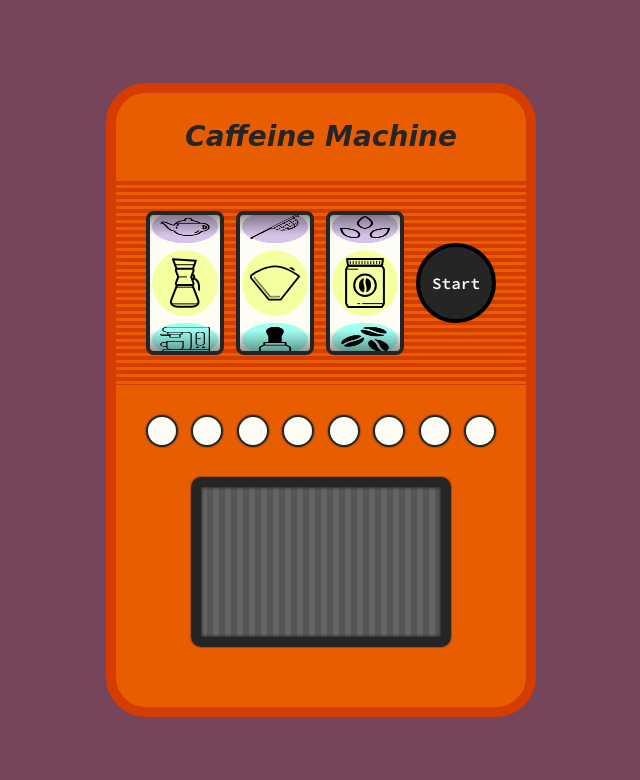
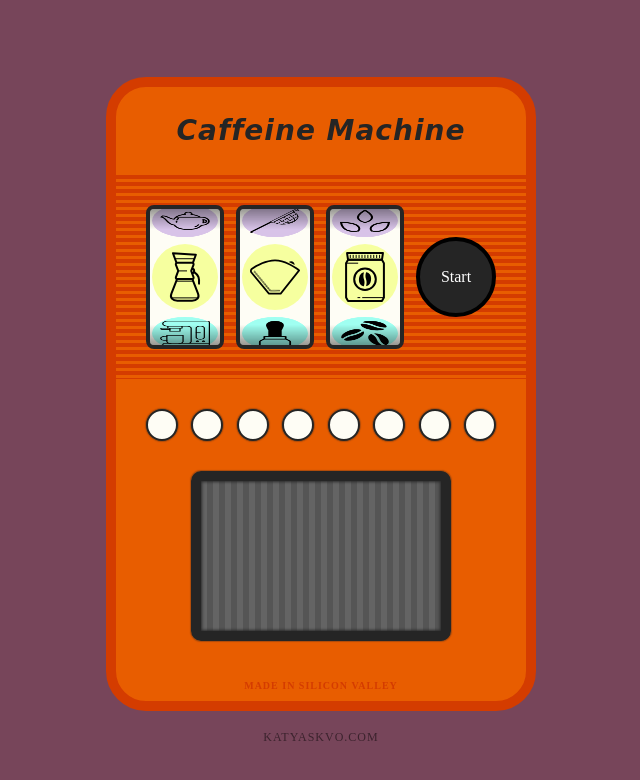
Before and after one commit to katyaskvo/cafeine_machine, a plain HTML site: page index.html in a window 1280 px wide. Shown: the whole page, without its empty margins (319-959 px from the left). Drawn offline with nearby package versions, Linux system fonts and the light colour scheme; a web font is replaced by a local one.

Commit message:
add contact info and made in

```diff
--- a/index.html
+++ b/index.html
@@ -60,7 +60,9 @@
 					<img id="tea" src="img/tea.svg" />
 					<img id="coffee" src="img/coffee.svg" />
 				</div>
+				<div class="made-in">Made in Silicon Valley</div>
 			</div>
+			<div class="contact-info"><a href="http://katyaskvo.com">katyaskvo.com</a></div>
 		</div>
 
 
--- a/js/script.js
+++ b/js/script.js
@@ -12,12 +12,8 @@ const ESPRESSO = -2;
 
 var reelRotations = [];
 var cssRotationValue = "";
-
 var positions = [COFFEE, COFFEE, COFFEE];
-
 var losesCounter = 0;
-
-
 
 
 function init(){
--- a/sass/main.scss
+++ b/sass/main.scss
@@ -51,12 +51,29 @@ body, html {
 }
 body {
 	background: $background-color;
+	font-size: 12px;
+	letter-spacing: 1px;
+}
+.contact-info {
+	a {
+		text-decoration: none;
+		color: $black;
+		opacity: 0.5;
+		text-transform: uppercase;
+		@include transition-property(all);
+		@include transition-duration(0.3s);
+
+		&:hover {
+			opacity: 1;
+		}
+	}
 }
 
 .container {
 	display: flex;
 	align-items: center;
 	justify-content: center;
+	flex-direction: column;
 	min-height: 100%;
 }
 #caffeine-machine {
@@ -67,6 +84,7 @@ body {
 	border-radius: 40px;
 	margin: 20px;
 	padding-bottom: 60px;
+	position: relative;
 
 	h1 {
 		font-family: 'Warnes', cursive;
@@ -189,7 +207,6 @@ body {
 		background: $machine-decor-color-dark;
 		border: $border-medium solid $black;
 		border-radius: 50%;
-		font-family: 'Source Code Pro', sans-serif;
 		color: white;
 		font-size: 16px;
 		@include transition-property(all);
@@ -284,4 +301,14 @@ body {
 			}
 		}
 	}
+	.made-in {
+		text-transform: uppercase;
+		font-size: 10px;
+		color: $machine-decor-color;
+		width: 100%;
+		text-align: center;
+		position: absolute;
+		bottom: 10px;
+		font-weight: bold;
+	}
 }
```
Also changed, not shown: css/main.css.
